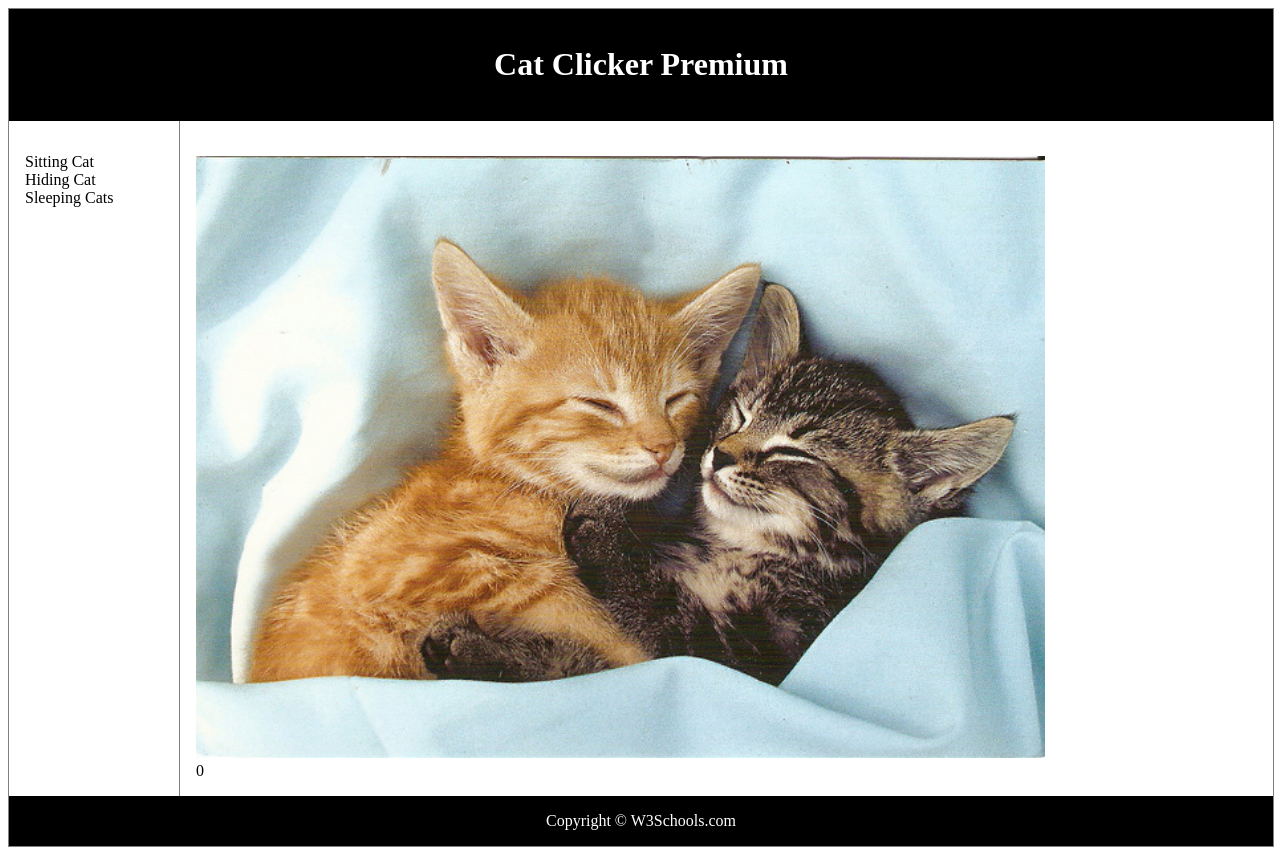
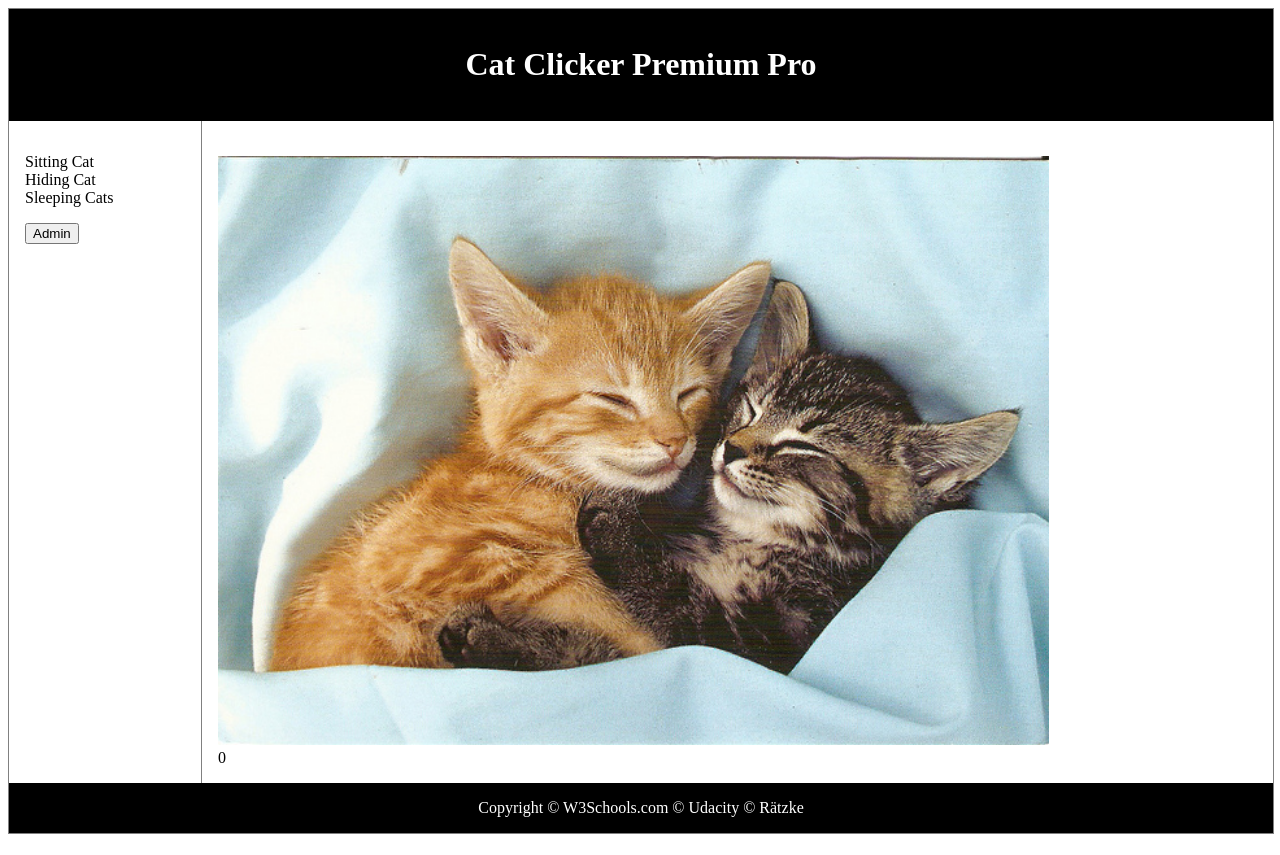
Before and after one commit to raetzman/CatClicker, a plain HTML site: page index.html in a window 1280 px wide. Both pictures are taken after a click on the item "Sleeping Cats". Drawn offline with Linux system fonts and the light colour scheme.

Commit message:
Cat Clicker Premium Pro

```diff
--- a/index.html
+++ b/index.html
@@ -46,17 +46,33 @@
         }
     </style>
 
-    <title>Cat Clicker</title>
+    <title>Cat Clicker Premium Pro</title>
 </head>
 
 <body>
     <div class="container">
         <header>
-            <h1>Cat Clicker Premium</h1>
+            <h1>Cat Clicker Premium Pro</h1>
         </header>
         <nav>
             <ul id='cat-list'>
             </ul>
+            <div>
+                <button id='admin-button'>Admin</button>
+                <form id='admin-form'>
+                    <br> Name:
+                    <input type='text' id='inputName'>
+                    <br> ImgUrl:
+                    <input type='text'  id='inputImgUrl'>
+                    <br> #clicks:
+                    <input type='text'  id='inputclicks'>
+                    <br>
+                    <br>
+
+                    <button id='cancel-button' type='button'>Cancel</button>
+                    <button id='ok-button' type='button'>Save</button>
+                </form>
+            </div>
         </nav>
         <article>
             <div>
@@ -66,7 +82,7 @@
                 <label id='cat-counter'>0</label>
             </div>
         </article>
-        <footer>Copyright &copy; W3Schools.com</footer>
+        <footer>Copyright &copy; W3Schools.com &copy; Udacity &copy; Rätzke</footer>
     </div>
     <script src="js/app.js"></script>
 </body>
--- a/js/app.js
+++ b/js/app.js
@@ -16,7 +16,8 @@ var model = {
             name : 'Sleeping Cats',
             imgSrc : 'img/cat3.jpg',
         }
-    ]
+	],
+	adminVisible : false
 };
 
 var octopus = {
@@ -24,21 +25,49 @@ var octopus = {
 		model.currentCat = model.cats[0];
 		CatListView.init();
 		CatView.init();
-		document.getElementById('cat-img').addEventListener('click', function(){
-			model.currentCat.clickCount++;
-			CatView.render();
-		});
+		ButtonView.init();
+		FormView.init();
+	},
+	getCurrentCat: function (){
+		return model.currentCat;
+	},
+	setCurrentCat: function (obj){
+		model.currentCat = obj;
+	},
+	getAllCats: function () {
+		return model.cats;
+	},
+	incrementCats: function(){
+		model.currentCat.clickCount++;
+	},
+	getClickCount: function(){
+		return model.currentCat.clickCount;
+	},
+	changeCat: function(obj){
+		model.currentCat.name = obj.name;
+		model.currentCat.imgSrc = obj.imgSrc;
+		model.currentCat.clickCount = obj.clickCount;
+	},
+	isAdmin: function(){
+		return model.adminVisible;
+	},
+	setAdmin(){
+		model.adminVisible = ! model.adminVisible;
 	}
 }
 
 
  var CatListView = {
 	init: function(){
+
 		// makes new object into this object
 		this.catListElem = document.getElementById('cat-list');
+		this.catListElem.innerHTML = "";
 		var cat;
-		 for(i = 0; i < model.cats.length; i++){
-			cat = model.cats[i];
+
+		 for(i = 0; i < octopus.getAllCats().length; i++){
+			cat = octopus.getAllCats()[i];
+
 			var li = document.createElement('li');
 			li.innerHTML = li.innerHTML + cat.name;
 			this.catListElem.appendChild(li);
@@ -46,9 +75,10 @@ var octopus = {
 
 			li.addEventListener('click', (function(catCopy) {
                 return function() {
-					document.getElementById('cat-img').src = catCopy.imgSrc;
-					model.currentCat = catCopy;
+					//document.getElementById('cat-img').src = catCopy.imgSrc;
+					octopus.setCurrentCat(catCopy);
 					CatView.render();
+					FormView.render();
                 };
             })(cat));
 		}
@@ -57,10 +87,70 @@ var octopus = {
 
  var CatView = {
 	init: function(){
+		document.getElementById('cat-img').addEventListener('click', function(){
+			octopus.incrementCats();
+			CatView.render();
+			FormView.render();
+		});
 		this.render();
 	},
 	render: function(){
-		document.getElementById('cat-counter').innerHTML = model.currentCat.clickCount;
+		document.getElementById('cat-counter').innerHTML = octopus.getClickCount();
+		document.getElementById('cat-img').src = octopus.getCurrentCat().imgSrc;
+	}
+}
+
+var ButtonView = {
+	init: function() {
+		this.adminbutton = document.getElementById('admin-button');
+		this.adminbutton.addEventListener('click', function() {
+			octopus.setAdmin();
+			FormView.render();
+		}
+		);
+		//this.render();
+	},
+	render: function(){
+		// not needed!!!
+
+	}
+}
+
+var FormView = {
+	init: function() {
+		this.adminform = document.getElementById('admin-form');
+		octopus.inputName = document.getElementById('inputName');
+		octopus.inputImgUrl = document.getElementById('inputImgUrl');
+		octopus.inputclicks = document.getElementById('inputclicks');
+
+
+		this.okButton = document.getElementById('ok-button');
+		this.okButton.addEventListener('click', function() {
+			octopus.getCurrentCat().name = octopus.inputName.value;
+			octopus.getCurrentCat().imgSrc = octopus.inputImgUrl.value;
+			octopus.getCurrentCat().clickCount = octopus.inputclicks.value;
+			octopus.setAdmin();
+			CatListView.init();
+			CatView.render();
+			FormView.render();
+		});
+
+		this.cancelButton = document.getElementById('cancel-button');
+		this.cancelButton.addEventListener('click', function(){
+			octopus.setAdmin();
+			FormView.render();
+		});
+		this.render();
+	},
+	render: function(){
+		octopus.inputName.value = octopus.getCurrentCat().name;
+		octopus.inputImgUrl.value = octopus.getCurrentCat().imgSrc;
+		octopus.inputclicks.value = octopus.getCurrentCat().clickCount;
+		if(octopus.isAdmin()){
+			this.adminform.style.visibility = "visible";
+		}else{
+			this.adminform.style.visibility = "hidden";
+		}
 	}
 }
 
```
